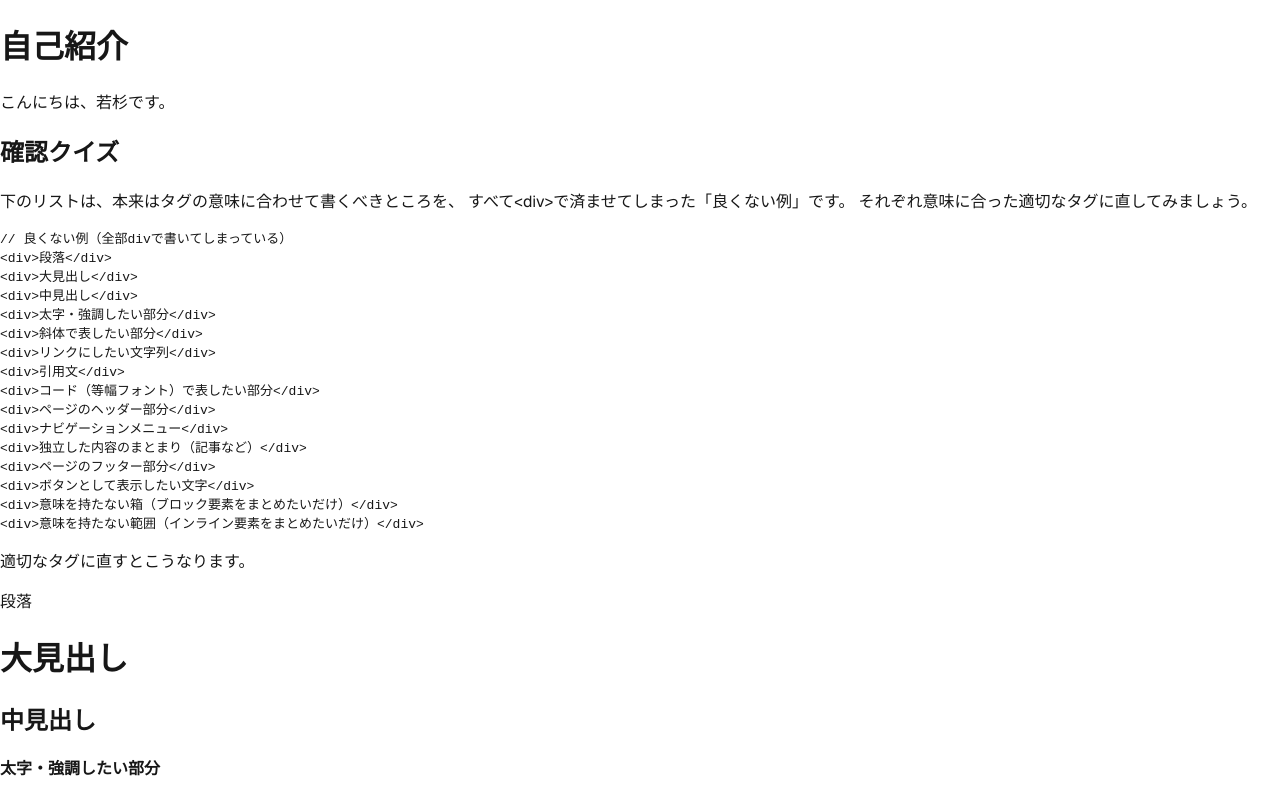
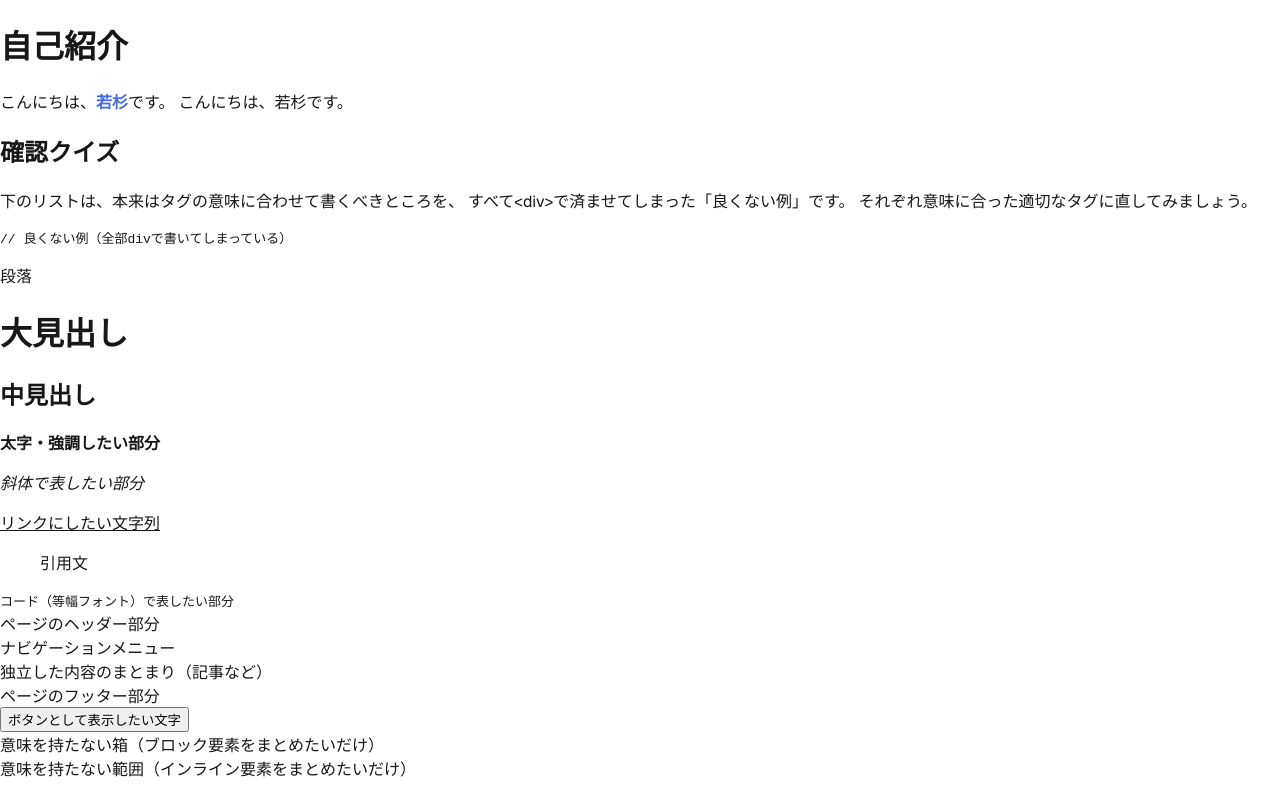
Before and after one commit to Alissa2M/soundbox, a Next.js app: page /practice/day-02 in a window 1280 px wide. Shown: the top 798 px of the page. Built offline with nearby package versions, Linux system fonts and the light colour scheme.

Commit message:
practice-day-02

```diff
--- /dev/null
+++ b/app/practice/day-02/page.module.css
@@ -0,0 +1,4 @@
+.highlight {
+  color: royalblue;
+  font-weight: 600;
+}
--- a/app/practice/day-02/page.tsx
+++ b/app/practice/day-02/page.tsx
@@ -1,9 +1,11 @@
+import styles from "./page.module.css";
 export default function Day02Page() {
   return (
     <>
       <h1>自己紹介</h1>
       <p>
-        こんにちは、<span>若杉</span>です。
+        こんにちは、<span className={styles.highlight}>若杉</span>です。
+        こんにちは、<span >若杉</span>です。
       </p>
 
       <h2>確認クイズ</h2>
@@ -14,22 +16,24 @@ export default function Day02Page() {
       </p>
       <pre>
         <code>{`// 良くない例（全部divで書いてしまっている）
-<div>段落</div>
-<div>大見出し</div>
-<div>中見出し</div>
-<div>太字・強調したい部分</div>
-<div>斜体で表したい部分</div>
-<div>リンクにしたい文字列</div>
-<div>引用文</div>
-<div>コード（等幅フォント）で表したい部分</div>
-<div>ページのヘッダー部分</div>
-<div>ナビゲーションメニュー</div>
-<div>独立した内容のまとまり（記事など）</div>
-<div>ページのフッター部分</div>
-<div>ボタンとして表示したい文字</div>
+`}</code>
+      </pre>
+
+      <p>段落</p>
+<h1>大見出し</h1>
+<h2>中見出し</h2>
+<p><strong>太字・強調したい部分</strong></p>
+<p><em>斜体で表したい部分</em></p>
+<p><a href="#">リンクにしたい文字列</a></p>
+<blockquote>引用文</blockquote>
+<code>コード（等幅フォント）で表したい部分</code>
+<header>ページのヘッダー部分</header>
+<nav>ナビゲーションメニュー</nav>
+<section>独立した内容のまとまり（記事など）</section>
+<footer>ページのフッター部分</footer>
+<button>ボタンとして表示したい文字</button>
 <div>意味を持たない箱（ブロック要素をまとめたいだけ）</div>
-<div>意味を持たない範囲（インライン要素をまとめたいだけ）</div>`}</code>
-      </pre>
+<span>意味を持たない範囲（インライン要素をまとめたいだけ）</span>
 
       <p>適切なタグに直すとこうなります。</p>
 
```
